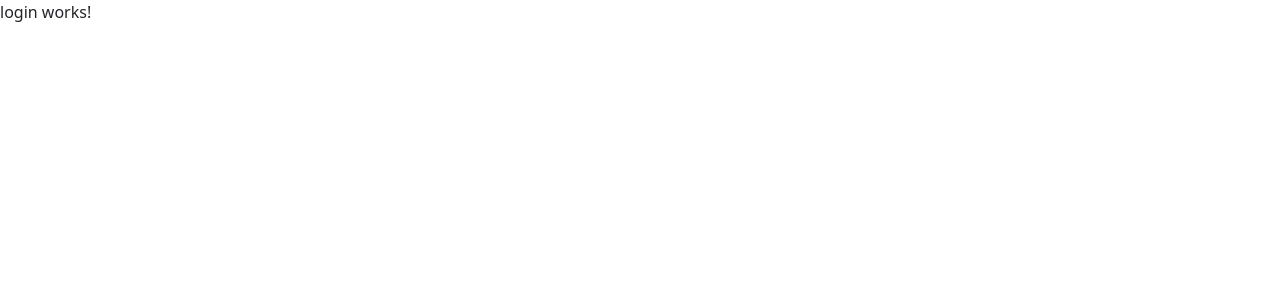
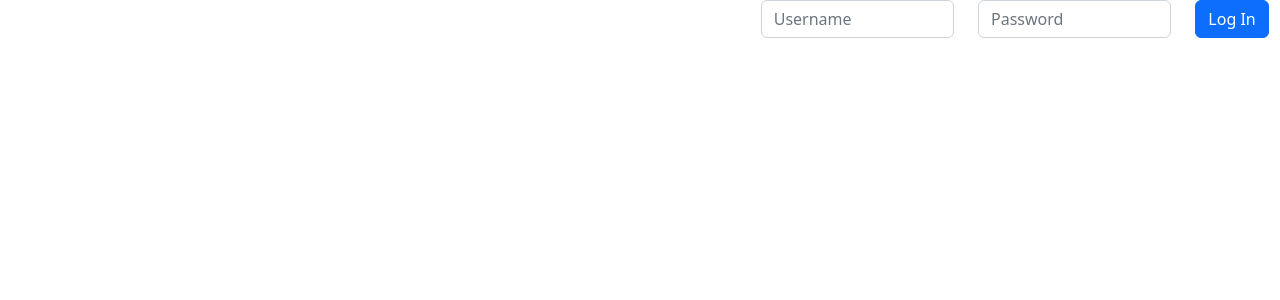
Before and after one commit to Tornierm/POI_Web_Project, an Angular app in the folder pui_web_project/: page /login in a window 1280 px wide. Shown: the top 300 px of the page. Built offline with nearby package versions, Linux system fonts and the light colour scheme.

Commit message:
login form Component

```diff
--- a/pui_web_project/src/app/app.module.ts
+++ b/pui_web_project/src/app/app.module.ts
@@ -13,6 +13,8 @@ import { CategoryNationalFilterPipe } from './pipes/category-national-filter.pip
 import { CategoryInternationalFilterPipe } from './pipes/category-international-filter.pipe';
 import { CategoryEconomyFilterPipe } from './pipes/category-economy-filter.pipe';
 import { CategorySportsFilterPipe } from './pipes/category-sports-filter.pipe';
+import { FormsModule } from '@angular/forms';
+
 
 @NgModule({
   declarations: [
@@ -30,7 +32,8 @@ import { CategorySportsFilterPipe } from './pipes/category-sports-filter.pipe';
     BrowserModule,
     AppRoutingModule,
     NgbModule,
-    HttpClientModule
+    HttpClientModule,
+    FormsModule
   ],
   providers: [],
   bootstrap: [AppComponent]
--- a/pui_web_project/src/app/article-list/article-list.component.html
+++ b/pui_web_project/src/app/article-list/article-list.component.html
@@ -23,31 +23,8 @@
       </div>
 
 
-      <!-- Login Form with username, password and a primary login button -->
-      <div *ngIf="loggedInUser.username == ''"> <!-- ngIf so that the login form is only displayed if the username is empty-->
-          <form>
-              <div class="row justify-content-end">
-                <div class="col-2">
-                  <input type="text" class="form-control" placeholder="Username"> <!--Input for username-->
-                </div>
-                <div class="col-2">
-                  <input type="password" class="form-control" placeholder="Password"> <!--Input for password-->
-                </div>
-                <div class="col-1">
-                  <button class="btn btn-primary" type="submit">Log In</button> <!-- Primary button to send the login data-->
-                </div>
-              </div>
-          </form>
-      </div>
-      <!-- Welcome message + Username and sign out button -->
-      <div class="row justify-content-end" *ngIf="loggedInUser.username != ''"> <!--LogIn with username & logout button is only displayed when username is not empty-->
-        <div class="col-2">
-          <p class="text-end"> Welcome {{loggedInUser.username}}</p> <!-- Personalized welcome message -->
-        </div>
-        <div class="col-1">
-          <button class="btn btn-primary">Log Out</button> <!-- LogOut button-->
-        </div>
-      </div>
+      <app-login></app-login>
+
 
 
       <!-- Filter section for the categories & free text -->
@@ -74,7 +51,7 @@
             <div class="d-flex">
               <input class="form-control me-2" type="search" placeholder="Search" aria-label="Search"> <!-- free text search for shown articles -->
             </div>
-            <div *ngIf="loggedInUser.username != ''"> <!-- display the create article button only if username is not empty-->
+            <div *ngIf="isLogged"> <!-- display the create article button only if username is not empty-->
               <button class="btn btn-primary">Create Article</button>    <!-- Contains a create article button -->
             </div>
           </div>
@@ -92,7 +69,7 @@
             <h4 class="card-title text-center">{{article.title}}</h4> <!-- Title of the article-->
             <h5 class="text-center">{{article.subtitle}}</h5> <!-- Subtitle of the article-->
             <p class="card-text text-center">{{article.abstract}}</p> <!-- Abstract of the article-->
-            <div class="row justify-content-end" *ngIf="loggedInUser.username != ''"> <!-- Display the edit & delete buttons only if username is empty-->
+            <div class="row justify-content-end" *ngIf="isLogged"> <!-- Display the edit & delete buttons only if username is empty-->
               <button class=" col-3 btn btn-primary">Edit</button> <!-- Cards contain buttons to edit articles -->
               <button class=" col-3 btn btn-danger">Delete</button> <!-- Cards contain buttons to delete articles -->
             </div>
--- a/pui_web_project/src/app/article-list/article-list.component.ts
+++ b/pui_web_project/src/app/article-list/article-list.component.ts
@@ -11,16 +11,9 @@ import { DummyServiceService } from '../services/dummy-service.service';
 })
 export class ArticleListComponent {
 
-  constructor(private newsService: DummyServiceService, private loginService: DummyServiceService){}
+  constructor(private newsService: DummyServiceService){}
 
   articles: Article[] = this.newsService.getArticles();
 
-  loggedInUser: User = this.loginService.login("admin","admin");
-
-
-
-
-
-
-
+  isLogged = this.newsService.isLogged()
 }
--- a/pui_web_project/src/app/login/login.component.html
+++ b/pui_web_project/src/app/login/login.component.html
@@ -1 +1,28 @@
-<p>login works!</p>
+<!-- Login Form with username, password and a primary login button -->
+<div *ngIf="!isLogged; else elseBlock">
+    <form>
+        <div class="row justify-content-end">
+            <div class="col-2">
+            <input type="text" class="form-control" placeholder="Username" [(ngModel)]="tmpUser.username" name="something"> <!--Input for username-->
+            </div>
+            <div class="col-2">
+            <input type="password" class="form-control" placeholder="Password" [(ngModel)]="tmpUser.passwd" name="something"> <!--Input for password-->
+            </div>
+            <div class="col-1">
+            <button class="btn btn-primary" type="submit" (click)="login()">Log In</button> <!-- Primary button to send the login data-->
+            </div>
+        </div>
+    </form>
+    <!-- Welcome message + Username and sign out button -->
+</div>
+
+<ng-template #elseBlock>
+<div class="row justify-content-end" *ngIf="loggedInUser !== null">
+    <div class="col-2">
+        <p class="text-end"> Welcome {{loggedInUser.username}}</p>
+    </div>
+    <div class="col-1">
+        <button class="btn btn-primary" (click)="logout()">Log Out</button>
+    </div>
+    </div>
+</ng-template>
--- a/pui_web_project/src/app/login/login.component.ts
+++ b/pui_web_project/src/app/login/login.component.ts
@@ -1,10 +1,46 @@
-import { Component } from '@angular/core';
+import { Component, OnInit } from '@angular/core';
+import { User } from '../interfaces/user';
+import { DummyServiceService } from '../services/dummy-service.service';
 
 @Component({
   selector: 'app-login',
   templateUrl: './login.component.html',
   styleUrls: ['./login.component.css']
 })
-export class LoginComponent {
+export class LoginComponent implements OnInit {
 
+  constructor(
+    private loginService: DummyServiceService
+  ){}
+
+  tmpUser: User = {
+    id: 0,
+    username: "",
+    passwd: "",
+  };
+
+  loggedInUser: User | null = this.loginService.getUser();
+
+  isLogged: boolean = this.loginService.isLogged();
+
+  ngOnInit(): void {
+
+  }
+
+  update(){
+    this.loggedInUser = this.loginService.getUser();
+    this.isLogged= this.loginService.isLogged();
+  }
+
+  login(){
+    console.log("login")
+    this.loginService.login(this.tmpUser.username, this.tmpUser.passwd)
+    this.update()
+  }
+
+  logout(){
+    console.log("logout")
+    this.loginService.logout()
+    this.update()
+  }
 }
--- a/pui_web_project/src/app/services/dummy-service.service.ts
+++ b/pui_web_project/src/app/services/dummy-service.service.ts
@@ -18,22 +18,34 @@ export class DummyServiceService {
     {id: 6, id_user: 1, abstract: "Abstarct 6", subtitle: "Subtitle 6", body: "Body artikel 6", update_date: new Date(), category: "Economy", title: "Titel 6", thumbnail_image: "???", thumbnail_media_type: "Type 1"},
   ]
 
-  user: User = {
+  user1: User = {
     id: 1,
     username: "admin",
     passwd: "admin"
   }
 
-  login(username: string, passwd: string): User{
-    if(username == this.user.username && passwd == this.user.passwd){
-      return this.user;
+  user: User | null = null;
+
+  login(username: string, passwd: string){
+    if(username == "admin" && passwd == "admin"){
+      this.user = this.user1;
     }
     else {
-      let fakeUser: User = {id: 0, username: "", passwd: ""};
-      return fakeUser;
+      this.user = null;
     }
   }
 
+  isLogged() {
+    return this.user != null;
+  }
+
+  getUser() {
+    return this.user;
+  }
+
+  logout() {
+    this.user = null;
+  }
 
   getArticles(): Article[] {
     return this.articles;
--- a/pui_web_project/src/app/services/login.service.ts
+++ b/pui_web_project/src/app/services/login.service.ts
@@ -10,11 +10,11 @@ import { HttpClient, HttpHeaders, HttpParams } from '@angular/common/http';
 
 export class LoginService {
 
-  private user!: User;
+  private user: User | null = null;
 
   private loginUrl = 'http://sanger.dia.fi.upm.es/pui-rest-news/login';
 
-  private message!: string;
+  private message: any;
 
   private httpOptions = {
     headers: new HttpHeaders()
```
